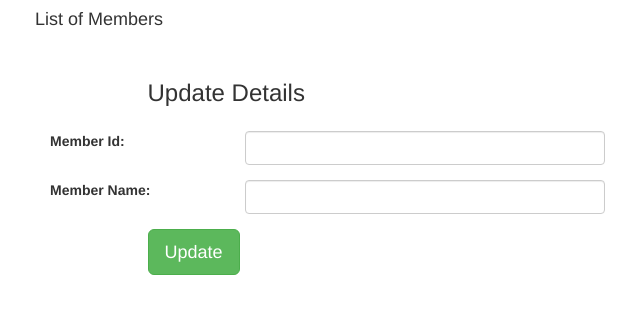
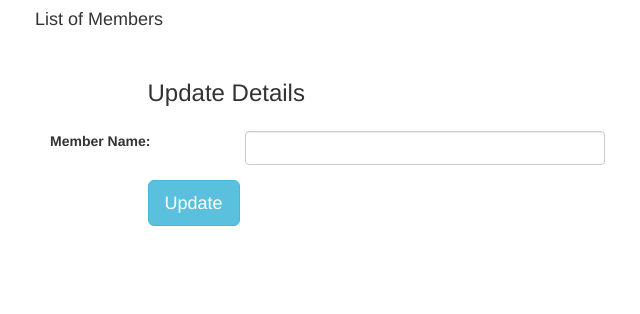
Before and after one commit to LuNa-coder-code/ba2020_0574537, a Django app: template memberlist/templates/edit.html in a window 1280 px wide. Shown: the top 314 px of the page, without its empty margins (35-675 px from the left). Run offline with Django 3.2, Linux system fonts and the light colour scheme; the template is opened without the code that fills it, so the values that code supplies are empty; some libraries are stand-ins or nearby versions.

```diff
--- a/memberlist/models.py
+++ b/memberlist/models.py
@@ -3,6 +3,7 @@ from django.db import models
 
 class Member(models.Model):
     name = models.CharField(max_length=100)
+   # image = models.ImageField(upload_to='boxinggloves', blank=True)
 
     class Meta:
         db_table = "member"
--- a/memberlist/templates/edit.html
+++ b/memberlist/templates/edit.html
@@ -15,12 +15,6 @@
   <h3>Update Details</h3>
   </div>
    </div>
-  <div class="form-group row">
-  <label class="col-sm-2 col-form-label">Member Id:</label>
-  <div class="col-sm-4">
-   <input type="text" class="form-control" name="id" id="id_id" required maxlength="20" value="{{ member.id }}"/>
-  </div>
-   </div>
    <div class="form-group row">
   <label class="col-sm-2 col-form-label">Member Name:</label>
   <div class="col-sm-4">
@@ -30,7 +24,7 @@
   <div class="form-group row">
   <label class="col-sm-1 col-form-label"></label>
   <div class="col-sm-4">
-  <button type="submit" class="btn btn-success btn-lg">Update</button>
+  <button type="submit" class="btn btn-info btn-lg">Update</button>
   </div>
    </div>
   </div>
--- a/mysite/settings.py
+++ b/mysite/settings.py
@@ -118,3 +118,5 @@ USE_TZ = True
 # https://docs.djangoproject.com/en/3.1/howto/static-files/
 
 STATIC_URL = '/static/'
+MEDIA_URL ='/images/'
+MEDIA_ROOT = os.path.join(BASE_DIR,'static/images')
--- a/mysite/urls.py
+++ b/mysite/urls.py
@@ -13,10 +13,9 @@ Including another URLconf
     1. Import the include() function: from django.urls import include, path
     2. Add a URL to urlpatterns:  path('blog/', include('blog.urls'))
 """
-from django.contrib import admin
-from django.urls import path
-from memberlist import views
 
+from django.conf import settings
+from django.conf.urls.static import static
 from django.contrib import admin
 from django.urls import path
 from memberlist import views
@@ -28,4 +27,10 @@ urlpatterns = [
     path('edit/<int:id>', views.edit),
     path('update/<int:id>', views.update),
     path('delete/<int:id>', views.destroy),
+
 ]
+
+if settings.DEBUG:  urlpatterns += static(settings.MEDIA_URL, document_root=settings.MEDIA_ROOT)
+
+
+#urlpatterns += static(settings.STATIC_URL, document_root=settings.STATIC_ROOT)
```
Also changed, not shown: memberlist/templates/show.html (+14 -9 lines), memberlist/forms.py (line endings or trailing spaces), memberlist/migrations/0003_member_image.py (added), memberlist/migrations/0004_remove_member_static.py (added), 3 other files.
